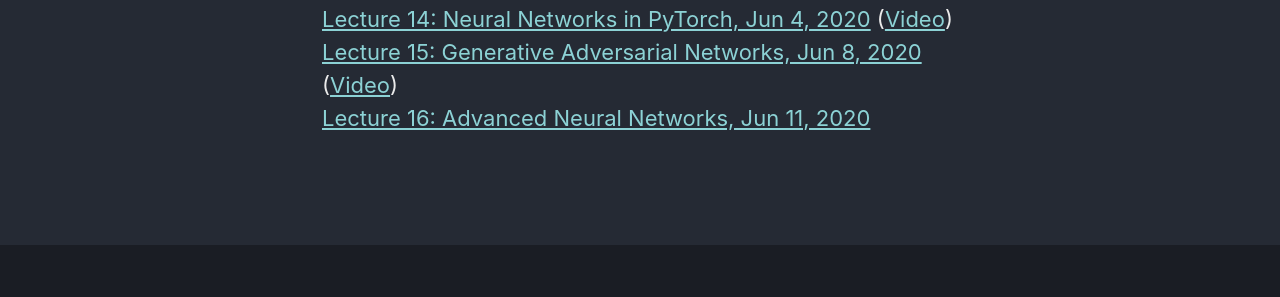
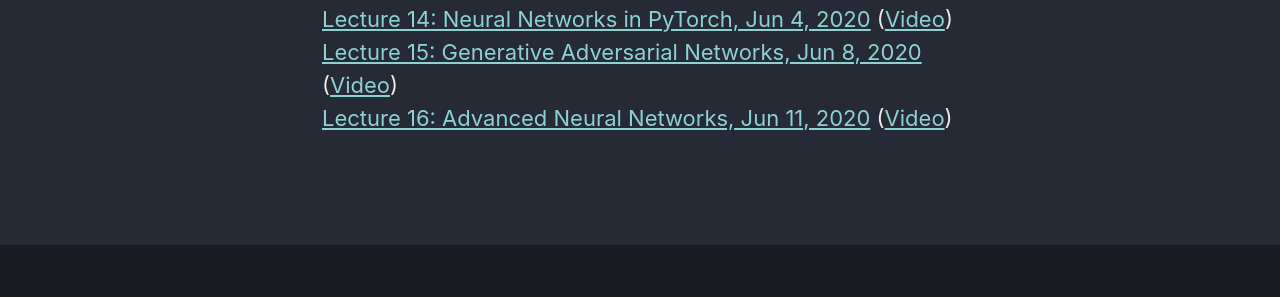
Before and after one commit to yawgmoth/CI-0129, a Jekyll site: the page built from _pages/slides.html, in a window 1280 px wide. Shown: the part 721-1018 px from the top of the page. Built offline with Jekyll 4.4.1, drawn with Linux system fonts in a browser that asks for light colours; cached includes are drawn as plain includes; nearby versions of some CDN libraries.

Commit message:
add video link

```diff
--- a/_pages/slides.html
+++ b/_pages/slides.html
@@ -24,4 +24,4 @@
 <a href="lecture13.html">Lecture 13: Neural Networks, Jun 1, 2020</a> (<a href="https://youtu.be/RtbLUZ8yzr0">Video</a>)<br/>
 <a href="lecture14.html">Lecture 14: Neural Networks in PyTorch, Jun 4, 2020</a> (<a href="https://www.youtube.com/watch?v=NCtGZgrLnw8">Video</a>)<br/>
 <a href="lecture15.html">Lecture 15: Generative Adversarial Networks, Jun 8, 2020</a> (<a href="https://www.youtube.com/watch?v=yQuW5Gz8mVM">Video</a>) <br/>
-<a href="lecture16.html">Lecture 16: Advanced Neural Networks, Jun 11, 2020</a> <br/>
+<a href="lecture16.html">Lecture 16: Advanced Neural Networks, Jun 11, 2020</a> (<a href="https://www.youtube.com/watch?v=-nwqdQSbPvw">Video</a>) <br/>
```
